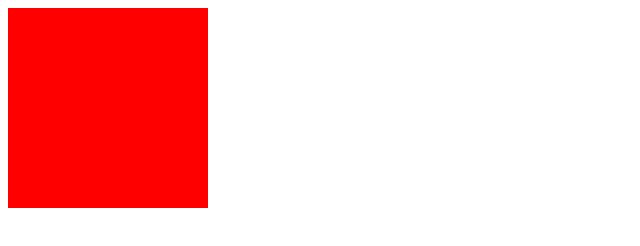
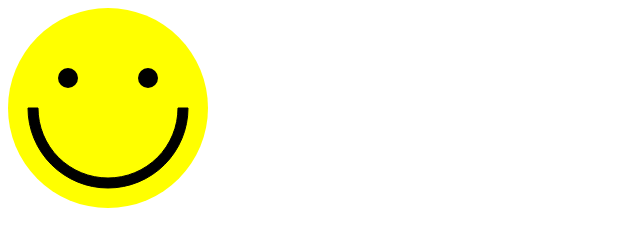
Before and after one commit to Kieirra/investigation_d3js, a website built with Parcel: page index.html in a window 1280 px wide. Shown: the whole page, without its empty margins (0-640 px from the left). Built offline with nearby package versions, Linux system fonts and the light colour scheme.

Commit message:
Replace Hello world by a smiley

```diff
--- a/index.html
+++ b/index.html
@@ -1,13 +1,16 @@
 <!DOCTYPE html>
 <html lang="en">
+
 <head>
   <meta charset="UTF-8" />
   <meta name="viewport" content="width=device-width, initial-scale=1.0" />
   <meta http-equiv="X-UA-Compatible" content="ie=edge" />
   <title>Investigation</title>
 </head>
+
 <body>
-    <div id="graph1"></div>
+  <svg id="smiley" width=200 height=200></svg>
   <script src="./index.js"></script>
 </body>
+
 </html>
--- a/index.js
+++ b/index.js
@@ -1,6 +1,6 @@
-import CloudGraph from "./src/cloudgraph/CloudGraph";
+import Smiley from "./src/Smiley";
 
 document.addEventListener("DOMContentLoaded", () => {
-    const cloudGraph = new CloudGraph();
-    cloudGraph.drawRedSquare("#graph1");
+    const smiley = new Smiley("#smiley");
+    smiley.draw();
 })
--- /dev/null
+++ b/src/Smiley.js
@@ -0,0 +1,51 @@
+import { select, arc } from "d3";
+
+class Smiley {
+    /**
+     * @param {string} svgDomId
+     */
+    constructor(svgDomId) {
+        this.svg = select(svgDomId);
+    }
+
+    draw() {
+        this.drawFace();
+        this.drawEye(60, 70);
+        this.drawEye(60 + 80, 70);
+        this.drawMouth();
+    }
+
+    drawFace() {
+        return this.svg.append("circle")
+            .attr("r", 100)
+            .attr("cx", 100)
+            .attr("cy", 100)
+            .attr("fill", "yellow");
+    }
+
+    drawEye(x, y) {
+        return this.svg.append("circle")
+            .attr("r", 10)
+            .attr("cx", x)
+            .attr("cy", y)
+            .attr("fill", "black");
+    }
+
+    drawMouth() {
+        // Voir documentation D3.js https://github.com/d3/d3-shape/blob/v1.3.5/README.md#arc
+        const mouth = arc()
+            .innerRadius(70)
+            .outerRadius(80)
+            .startAngle(Math.PI / 2)
+            .endAngle(Math.PI * 3 / 2);
+
+        // Voir documentation comment faire un arc en svg : https://developer.mozilla.org/fr/docs/Web/SVG/Tutoriel/Paths
+        const path = this.svg.append("g")
+            .attr("transform", 'translate(100, 100)')
+            .append("path")
+            .attr("d", mouth)
+            .attr("stroke", "black");
+    }
+}
+
+export default Smiley;
--- a/src/cloudgraph/CloudGraph.js
+++ /dev/null
@@ -1,13 +0,0 @@
-import * as d3 from "d3";
-
-class CloudGraph {
-    /**
-     * @param {string} elementId
-     */
-    drawRedSquare(elementId) {
-        const mySvg = d3.select(elementId).append("svg").attr("width",200).attr("height",200);
-        mySvg.append("rect").attr("width","100%").attr("height","100%").attr("fill","red");
-    }
-}
-
-export default CloudGraph;
```
Also changed, not shown: src/cloudgraph/CloudGraphTest.js (deleted, +0 -13 lines). Lines whose indentation alone changed are shown as unchanged.
